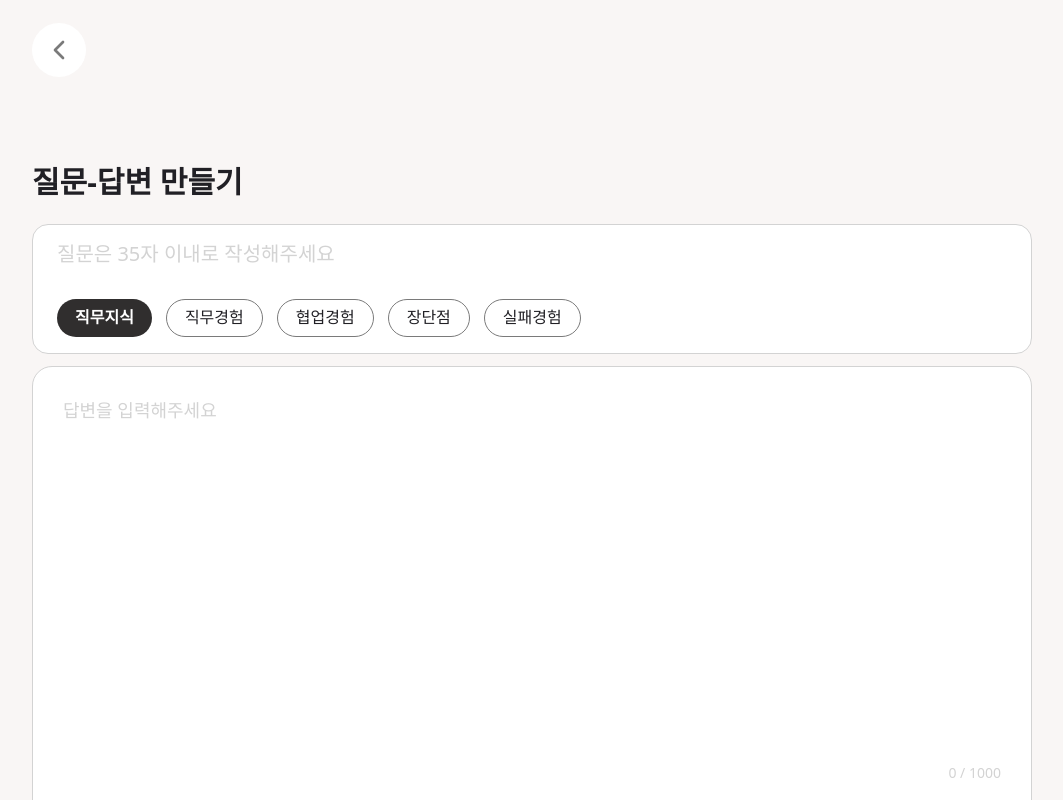
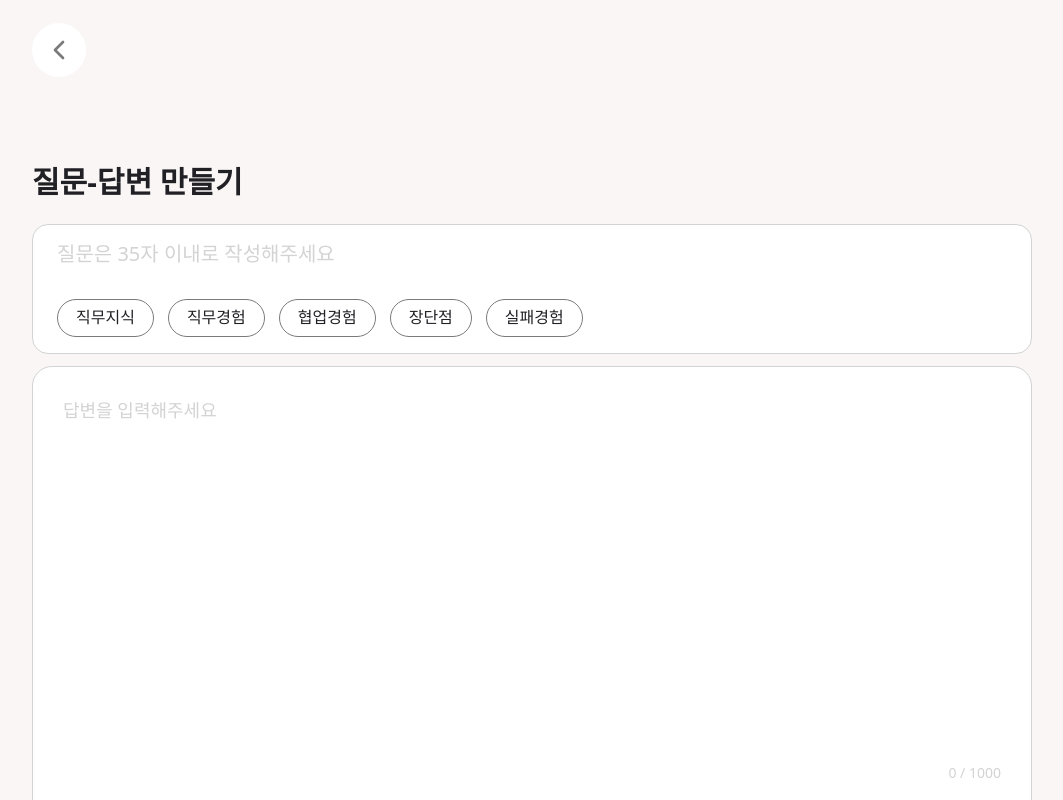
Before and after one commit to Nexters/Spurt, a Next.js app: page /post in a window 1280 px wide. Shown: the top 800 px of the page, without its empty margins (108-1171 px from the left). Built offline with nearby package versions, Linux system fonts and the light colour scheme.

Commit message:
캐러셀 수정

```diff
--- a/components/pc/Keywords/Buttons/button-xs.tsx
+++ b/components/pc/Keywords/Buttons/button-xs.tsx
@@ -8,7 +8,7 @@ const ButtonXs = ({ name, isSelected }: ButtonProps) => {
     <>
       {isSelected ? (
         <button
-          className="text-body4 bg-gray-700 text-white py-2 px-[18px] flex justify-center items-center rounded-[30px] mr-2"
+          className="text-body4 bg-gray-700 text-white py-2 px-[18px] flex justify-center items-center rounded-[30px] mr-2 border border-gray-700"
           style={{
             height: '38px',
             gap: '8px',
--- a/components/pc/Keywords/Carousel/PostCarousel.tsx
+++ b/components/pc/Keywords/Carousel/PostCarousel.tsx
@@ -1,18 +1,36 @@
-import MobileButtonXs from '@/components/mobile/buttonXs';
+import { PostCategory } from '@/status/PostStatus';
+import { Swiper, SwiperSlide } from 'swiper/react';
 import ButtonXs from '../Buttons/button-xs';
-import { Swiper, SwiperSlide } from 'swiper/react';
 
 interface CarouselProps {
-  categories: string[];
-  selectedCateogry: number;
-  setCategory: (value: number) => void;
+  postCateogries: PostCategory[];
+  setPostCategories: (value: PostCategory[]) => void;
 }
 
 const PostCarousel = ({
-  categories,
-  selectedCateogry,
-  setCategory,
+  postCateogries: postCateogries,
+  setPostCategories: setPostCategories,
 }: CarouselProps) => {
+  const handleClick = (selectedIndex: number) => {
+    const newPostCategories = postCateogries.map((value, index) => {
+      if (selectedIndex == index) {
+        return new PostCategory(value.category, !value.isSelected);
+      } else {
+        return new PostCategory(value.category, value.isSelected);
+      }
+    });
+
+    const selectedCategoryCount = newPostCategories.filter(
+      (value) => value.isSelected,
+    ).length;
+
+    console.log(selectedCategoryCount);
+
+    if (selectedCategoryCount <= 2) {
+      setPostCategories(newPostCategories);
+    }
+  };
+
   return (
     <>
       <Swiper
@@ -21,13 +39,13 @@ const PostCarousel = ({
         slidesOffsetAfter={20}
         autoHeight={true}
       >
-        {categories.map((name, index) => (
-          <SwiperSlide key={index} onClick={() => setCategory(index)}>
-            {selectedCateogry == index ? (
-              <ButtonXs key={index} name={name} isSelected={true}></ButtonXs>
-            ) : (
-              <ButtonXs key={index} name={name} isSelected={false}></ButtonXs>
-            )}
+        {postCateogries.map((category, index) => (
+          <SwiperSlide key={index} onClick={() => handleClick(index)}>
+            <ButtonXs
+              key={index}
+              name={category.category.name}
+              isSelected={category.isSelected}
+            ></ButtonXs>
           </SwiperSlide>
         ))}
       </Swiper>
--- a/pages/post.tsx
+++ b/pages/post.tsx
@@ -4,15 +4,11 @@ import SumKeyWord, {
   InputItem,
 } from '@/components/pc/Keywords/Buttons/Keyword';
 import AddKeyWordBtn from '@/components/pc/Keywords/Buttons/addKeyword';
-import Carousel from '@/components/pc/Keywords/Carousel/Carousel';
-import { postCategory } from '@/const/categories';
+import PostCarousel from '@/components/pc/Keywords/Carousel/PostCarousel';
 import ArrowRightIcon from '@/img/arrow-right-circle-54.svg';
 import SaveIcon from '@/img/check-16.svg';
 import PlusIcon from '@/img/plus-16.svg';
-import {
-  selectedMultiplePostCategoriesState,
-  selectedPostCategoriesState,
-} from '@/status/PostStatus';
+import { postCategoriesState } from '@/status/PostStatus';
 import { useRouter } from 'next/router';
 import { useEffect, useRef, useState } from 'react';
 import { useRecoilState } from 'recoil';
@@ -66,13 +62,10 @@ const Post = () => {
     router.back();
   };
 
-  const [selectedPostCategory, setSelectedPostCategory] = useRecoilState(
-    selectedPostCategoriesState,
-  );
   const [inputItems, setInputItems] = useState<InputItem[]>([]);
 
-  const [selectedMutiplePostCategory, setSelectedMultiplePostCategory] =
-    useRecoilState(selectedMultiplePostCategoriesState);
+  const [postCategories, setPostCategories] =
+    useRecoilState(postCategoriesState);
 
   const addInput = () => {
     const input = {
@@ -112,12 +105,10 @@ const Post = () => {
         ></input>
         <hr />
         <div className="flex mt-4">
-          <Carousel
-            categories={postCategory}
-            isPc={true}
-            selectedCateogry={selectedPostCategory}
-            setCategory={setSelectedPostCategory}
-          ></Carousel>
+          <PostCarousel
+            postCateogries={postCategories}
+            setPostCategories={setPostCategories}
+          ></PostCarousel>
         </div>
       </div>
 
--- a/status/PostStatus.tsx
+++ b/status/PostStatus.tsx
@@ -1,11 +1,26 @@
+import { Category, postCategory } from '@/const/categories';
 import { atom } from 'recoil';
 
-export const selectedPostCategoriesState = atom({
-  key: 'selectedPostCateogries',
+export const selectedPostCategoryState = atom({
+  key: 'selectedPostCategory',
   default: 0,
 });
 
-export const selectedMultiplePostCategoriesState = atom({
-  key: 'selectedMultiplePostCateogries',
-  default: [],
+interface IPostCategory {
+  category: Category;
+  isSelected: boolean;
+}
+
+export class PostCategory implements IPostCategory {
+  constructor(
+    public category: Category,
+    public isSelected: boolean,
+  ) {}
+}
+
+export const postCategoriesState = atom({
+  key: 'postCateogries',
+  default: postCategory.map((category) => {
+    return new PostCategory(category, false);
+  }),
 });
```
